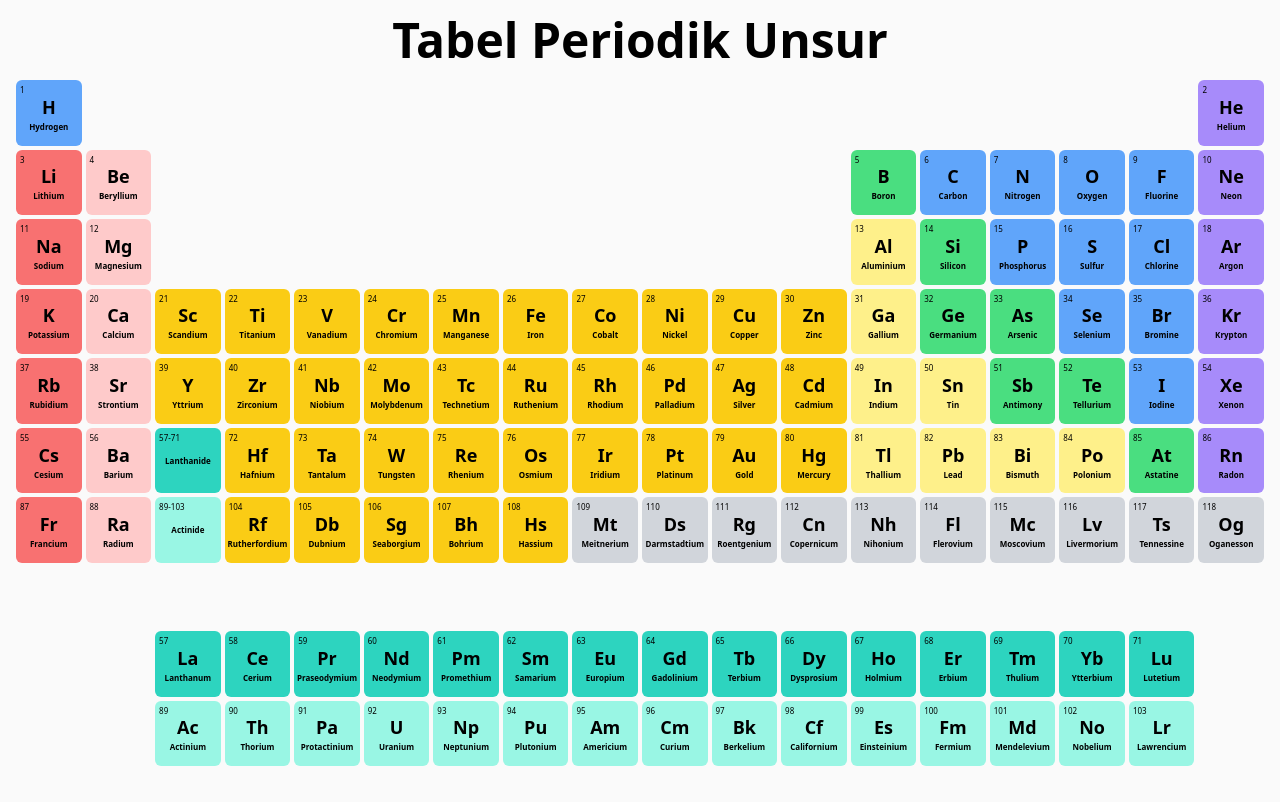
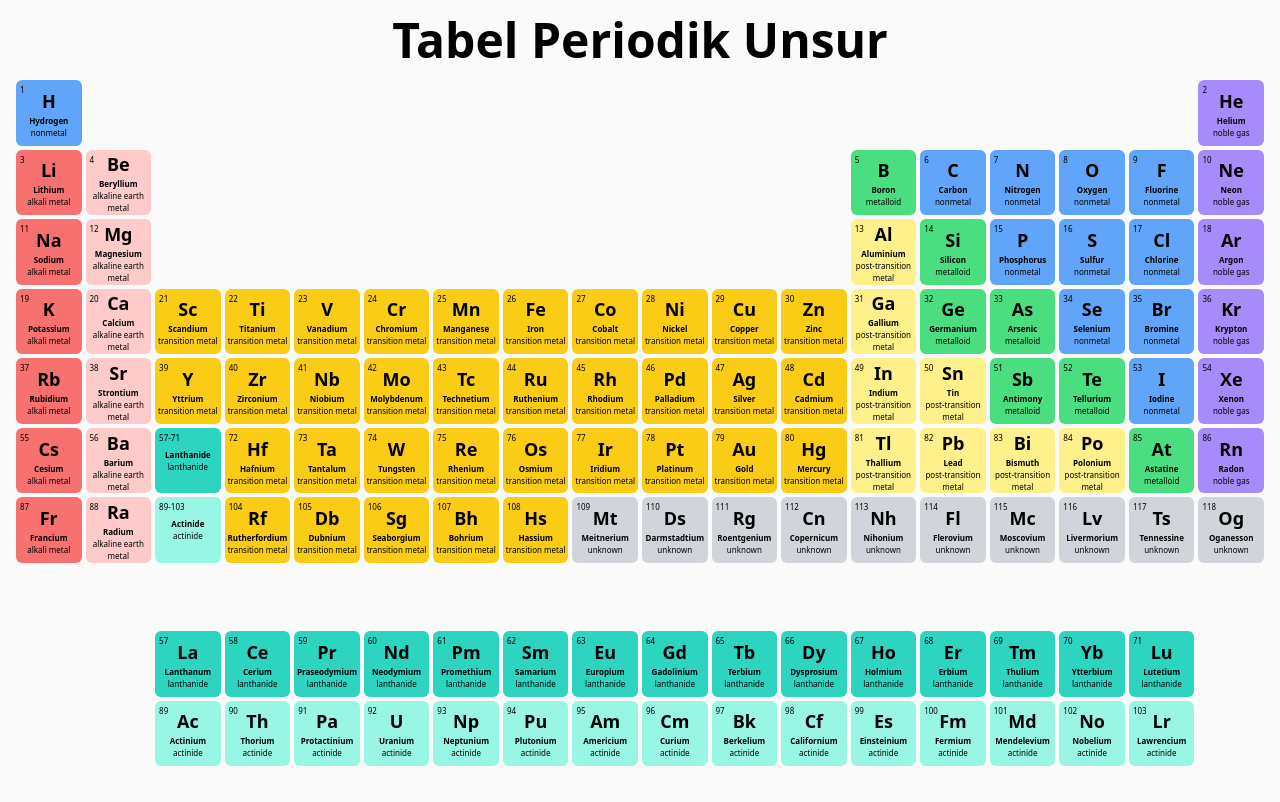
Before and after one commit to erickhilda/unsur, a Next.js app: page / in a window 1280 px wide. Built offline with nearby package versions, Linux system fonts and the light colour scheme.

Commit message:
feat: add responsive table periodic view on mobile

```diff
--- a/src/components/element-tile.tsx
+++ b/src/components/element-tile.tsx
@@ -73,7 +73,7 @@ function ElementTile({
         <p className="text-xxxxs lg:text-xxxs lg:font-bold lg:block">
           {element.name}
         </p>
-        {/* <p className="lg:text-xxxs hidden lg:block">{element.category}</p> */}
+        <p className="lg:text-xxxs hidden lg:block">{element.category}</p>
       </span>
     </Link>
   );
```
